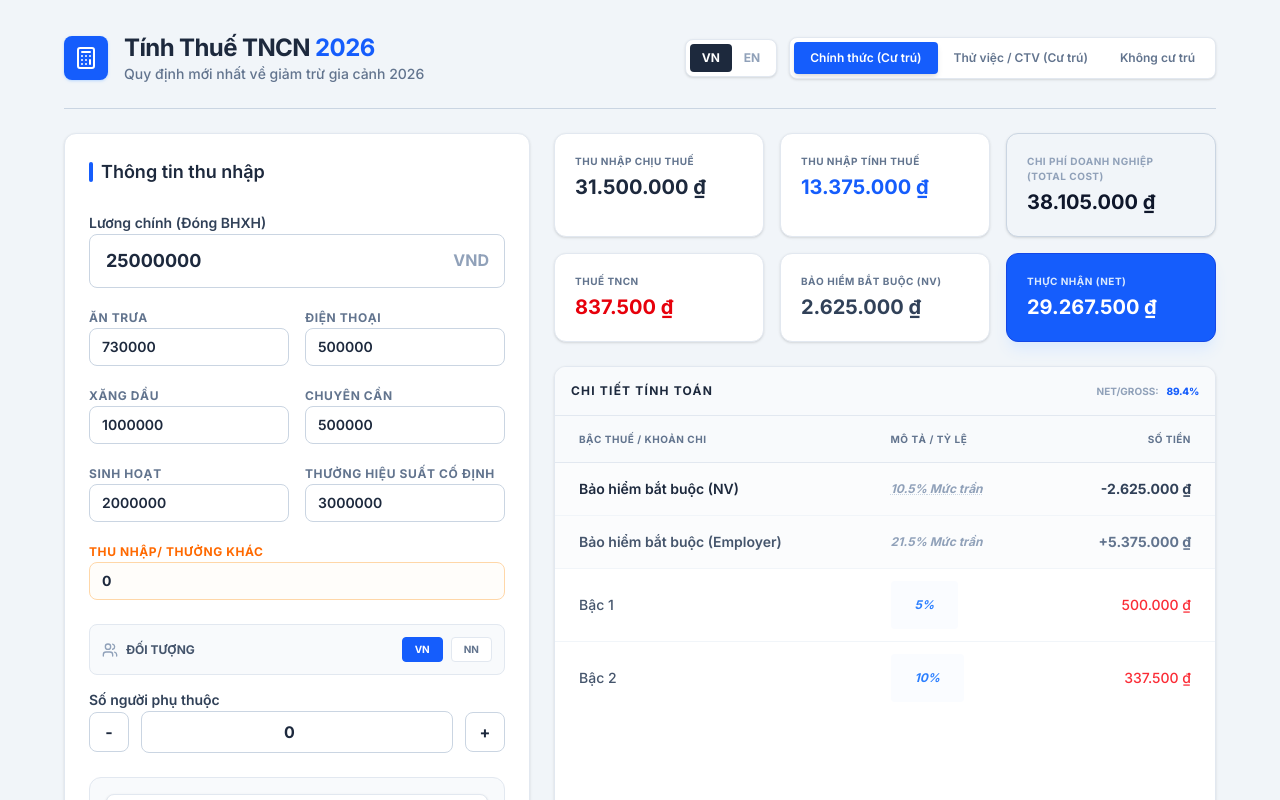
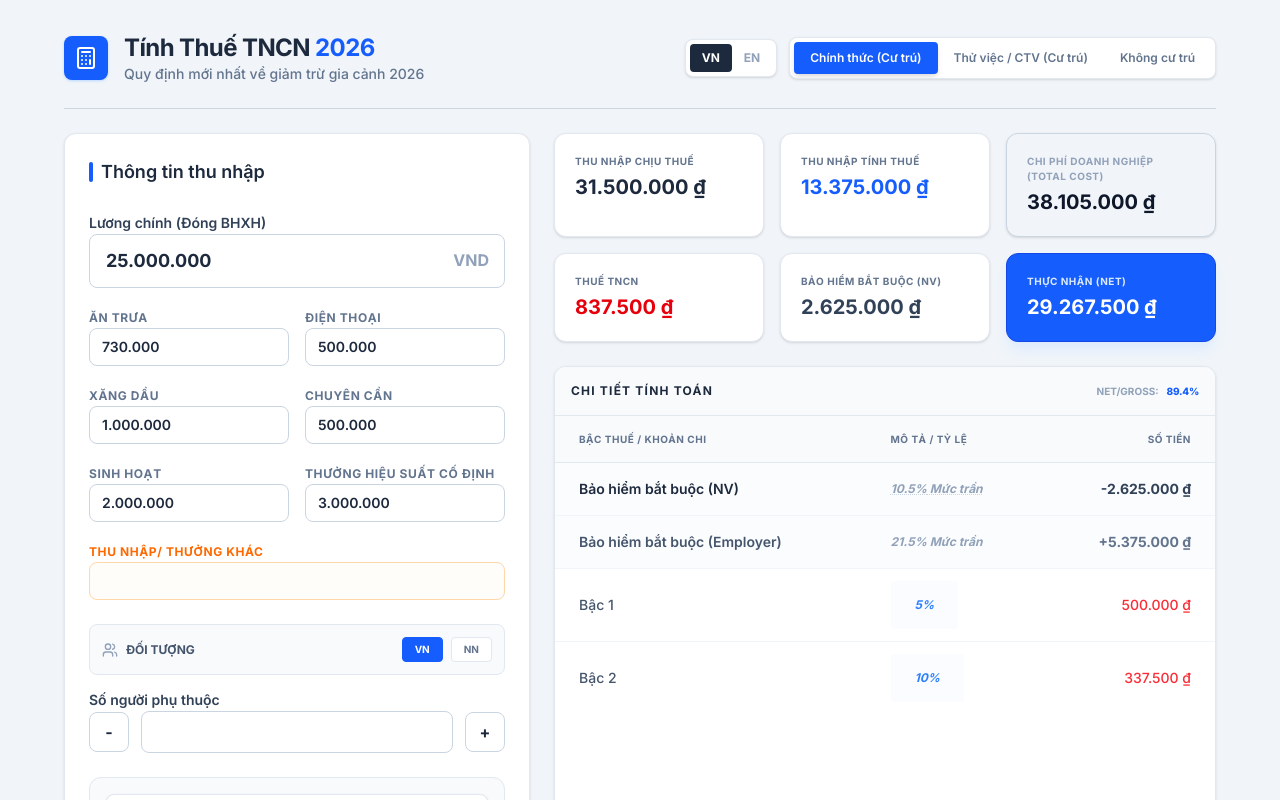
Before and after one commit to hanado-ship-it/App-testing, a React (Vite) app: page / in a window 1280 px wide. Shown: the top 800 px of the page. Built offline with nearby package versions, Linux system fonts and the light colour scheme.

Commit message:
feat: Improve input formatting and parsing
Introduces helper functions to format numeric inputs with Vietnamese locale separators and parse string inputs by removing separators. This enhances user experience by allowing easier input of large numbers in currency fields.

```diff
--- a/src/App.tsx
+++ b/src/App.tsx
@@ -179,6 +179,15 @@ export default function App() {
   const [isForeigner, setIsForeigner] = useState<boolean>(false);
   const [otherIncome, setOtherIncome] = useState<number>(0);
   const [showExplanation, setShowExplanation] = useState(false);
+
+  const formatInput = (val: number) => {
+    return val === 0 ? "" : val.toLocaleString("vi-VN");
+  };
+
+  const parseInput = (val: string) => {
+    const num = Number(val.replace(/\./g, ""));
+    return isNaN(num) ? 0 : num;
+  };
 
   // Allowances state
   const [allowances, setAllowances] = useState({
@@ -364,9 +373,9 @@ export default function App() {
                   <label className="text-sm font-semibold text-slate-700">{t.mainSalary}</label>
                   <div className="relative">
                     <input
-                      type="number"
-                      value={mainSalary}
-                      onChange={(e) => setMainSalary(Number(e.target.value))}
+                      type="text"
+                      value={formatInput(mainSalary)}
+                      onChange={(e) => setMainSalary(parseInput(e.target.value))}
                       className="w-full bg-white border border-slate-300 rounded-lg py-3 pl-4 pr-12 text-lg font-bold text-slate-800 focus:ring-2 focus:ring-blue-500 focus:border-blue-500 transition-all outline-none"
                     />
                     <span className="absolute right-4 top-3.5 text-slate-400 font-bold">VND</span>
@@ -377,63 +386,63 @@ export default function App() {
                   <div className="space-y-1">
                     <label className="text-xs font-bold text-slate-500 uppercase tracking-wider">{t.lunch}</label>
                     <input
-                      type="number"
-                      value={allowances.lunch}
-                      onChange={(e) => handleAllowanceChange("lunch", Number(e.target.value))}
+                      type="text"
+                      value={formatInput(allowances.lunch)}
+                      onChange={(e) => handleAllowanceChange("lunch", parseInput(e.target.value))}
                       className="w-full px-3 py-2 border border-slate-300 rounded-lg text-sm font-semibold focus:ring-blue-500 transition-all"
                     />
                   </div>
                   <div className="space-y-1">
                     <label className="text-xs font-bold text-slate-500 uppercase tracking-wider">{t.phone}</label>
                     <input
-                      type="number"
-                      value={allowances.phone}
-                      onChange={(e) => handleAllowanceChange("phone", Number(e.target.value))}
+                      type="text"
+                      value={formatInput(allowances.phone)}
+                      onChange={(e) => handleAllowanceChange("phone", parseInput(e.target.value))}
                       className="w-full px-3 py-2 border border-slate-300 rounded-lg text-sm font-semibold focus:ring-blue-500 transition-all"
                     />
                   </div>
                   <div className="space-y-1">
                     <label className="text-xs font-bold text-slate-500 uppercase tracking-wider">{t.gas}</label>
                     <input
-                      type="number"
-                      value={allowances.gas}
-                      onChange={(e) => handleAllowanceChange("gas", Number(e.target.value))}
+                      type="text"
+                      value={formatInput(allowances.gas)}
+                      onChange={(e) => handleAllowanceChange("gas", parseInput(e.target.value))}
                       className="w-full px-3 py-2 border border-slate-300 rounded-lg text-sm font-semibold focus:ring-blue-500 transition-all"
                     />
                   </div>
                   <div className="space-y-1">
                     <label className="text-xs font-bold text-slate-500 uppercase tracking-wider">{t.attendance}</label>
                     <input
-                      type="number"
-                      value={allowances.attendance}
-                      onChange={(e) => handleAllowanceChange("attendance", Number(e.target.value))}
+                      type="text"
+                      value={formatInput(allowances.attendance)}
+                      onChange={(e) => handleAllowanceChange("attendance", parseInput(e.target.value))}
                       className="w-full px-3 py-2 border border-slate-300 rounded-lg text-sm font-semibold focus:ring-blue-500 transition-all"
                     />
                   </div>
                   <div className="space-y-1">
                     <label className="text-xs font-bold text-slate-500 uppercase tracking-wider">{t.living}</label>
                     <input
-                      type="number"
-                      value={allowances.living}
-                      onChange={(e) => handleAllowanceChange("living", Number(e.target.value))}
+                      type="text"
+                      value={formatInput(allowances.living)}
+                      onChange={(e) => handleAllowanceChange("living", parseInput(e.target.value))}
                       className="w-full px-3 py-2 border border-slate-300 rounded-lg text-sm font-semibold focus:ring-blue-500 transition-all"
                     />
                   </div>
                   <div className="space-y-1">
                     <label className="text-xs font-bold text-slate-500 uppercase tracking-wider">{t.fixedPerformance}</label>
                     <input
-                      type="number"
-                      value={allowances.performance}
-                      onChange={(e) => handleAllowanceChange("performance", Number(e.target.value))}
+                      type="text"
+                      value={formatInput(allowances.performance)}
+                      onChange={(e) => handleAllowanceChange("performance", parseInput(e.target.value))}
                       className="w-full px-3 py-2 border border-slate-300 rounded-lg text-sm font-semibold focus:ring-blue-500 transition-all"
                     />
                   </div>
                   <div className="col-span-2 space-y-1">
                     <label className="text-xs font-bold text-orange-500 uppercase tracking-wider">{t.otherIncome}</label>
                     <input
-                      type="number"
-                      value={otherIncome}
-                      onChange={(e) => setOtherIncome(Number(e.target.value))}
+                      type="text"
+                      value={formatInput(otherIncome)}
+                      onChange={(e) => setOtherIncome(parseInput(e.target.value))}
                       className="w-full px-3 py-2 border border-orange-200 bg-orange-50/30 rounded-lg text-sm font-bold focus:ring-orange-500 transition-all"
                     />
                   </div>
@@ -466,9 +475,9 @@ export default function App() {
                           className="w-10 h-10 flex items-center justify-center border border-slate-300 rounded-lg hover:bg-slate-50 transition-colors font-bold"
                         >-</button>
                         <input
-                          type="number"
-                          value={dependents}
-                          onChange={(e) => setDependents(Math.max(0, Number(e.target.value)))}
+                          type="text"
+                          value={formatInput(dependents)}
+                          onChange={(e) => setDependents(parseInput(e.target.value))}
                           className="flex-1 text-center font-bold border border-slate-300 rounded-lg py-2"
                         />
                         <button
```
